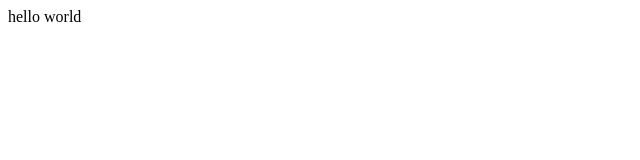
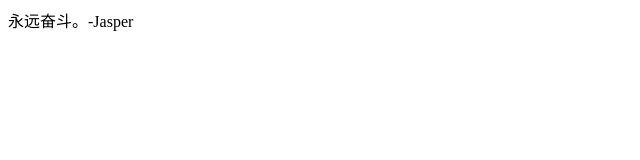
Before and after one commit to jasperchou/jasperchou.github.io, a plain HTML site: page index.html in a window 1280 px wide. Shown: the full height of the page, 0-640 px from the left. Drawn offline with Linux system fonts and the light colour scheme.

Commit message:
Update index.html

```diff
--- a/index.html
+++ b/index.html
@@ -1,5 +1,5 @@
 <html>
 <body>
-hello world
+  永远奋斗。-Jasper
 </body>
 </html>
```
